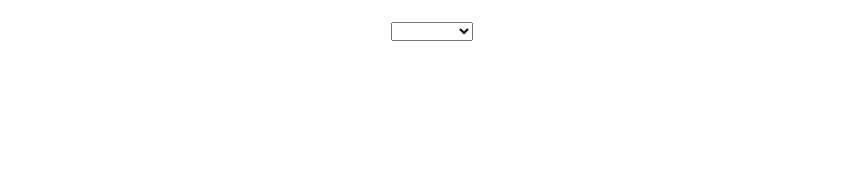
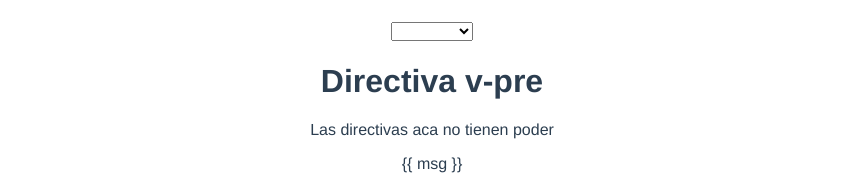
Before and after one commit to magalidefelippe/Vue-course-examples, a Vue app: page / in a window 1280 px wide. Shown: the part 2365-2551 px from the top of the page, without its empty margins (208-1071 px from the left). Before the commit the page ends 2414 px from the top, so only its background shows below. Built offline with nearby package versions, Linux system fonts and the light colour scheme.

Commit message:
v-pre directive example

```diff
--- a/src/components/HelloWorld.vue
+++ b/src/components/HelloWorld.vue
@@ -78,17 +78,23 @@
     <img v-bind="image" alt="imagen de bob esponja" />
 
     <h1>Directiva v-model</h1>
-    <h4>{{userName}}</h4>
-    <input v-model="userName">
+    <h4>{{ userName }}</h4>
+    <input v-model="userName" />
     <h1>v-model en un textarea y con modificador</h1>
-    <textarea v-model.lazy="userName"/>
+    <textarea v-model.lazy="userName" />
     <h1>v-model en un select</h1>
-    <h4>El item seleccionado es: {{itemSelected}}</h4>
+    <h4>El item seleccionado es: {{ itemSelected }}</h4>
     <select v-model="itemSelected">
       <option value="A">Product A</option>
       <option value="B">Product B</option>
       <option value="C">Product C</option>
     </select>
+
+    <h1>Directiva v-pre</h1>
+    <div v-pre>
+      <p v-if="false">Las directivas aca no tienen poder</p>
+      <p>{{ msg }}</p>
+    </div>
   </div>
 </template>
 
@@ -130,8 +136,8 @@ export default {
       alt: "imagen de bob esponja",
     },
 
-    userName: '',
-    itemSelected: ''
+    userName: "",
+    itemSelected: "",
   }),
 
   methods: {
```
